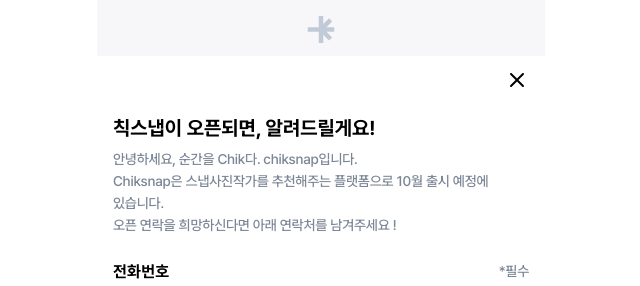
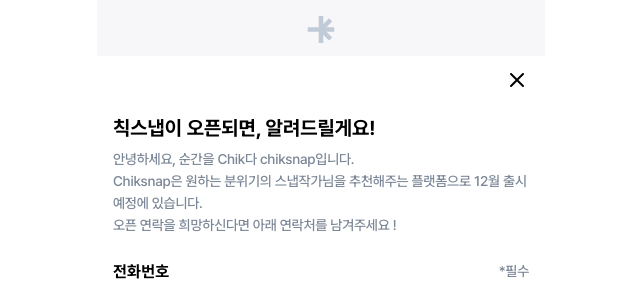
Before and after one commit to NeoSelf1/chiksnap-deployment, a Next.js app: page /request-notification in a window 1280 px wide. Shown: the top 286 px of the page, without its empty margins (319-959 px from the left). Built offline with nearby package versions, Linux system fonts and the light colour scheme; what recoil-persist would draw is missing.

Commit message:
refactor: UX 라이팅 수정 (#14)

```diff
--- a/src/app/page.tsx
+++ b/src/app/page.tsx
@@ -60,7 +60,7 @@
             </h1>
 
             <p className="body-2 text-white mb-[3.25rem]">
-              나만을 위한, 내가 원하는 스타일에 맞는
+              내가 원하는 스타일에 맞는
               <br />
               작가를 칙스냅에서 찾아보세요
             </p>
--- a/src/app/photographer/page.tsx
+++ b/src/app/photographer/page.tsx
@@ -95,9 +95,8 @@
       </div>
 
       <h3 className="mt-2 mb-6 text-gray-500 body-3 tracking-wide">
-        아래 작가분들은 여러분의 선택을 기반으로 칙스냅에서 추천드리는
-        작가님이에요. 작가분들의 더 많은 작업물을 보고싶다면 인스타그램 아이콘을
-        클릭해보세요.
+        여러분이 선택한 사진과 유사한 분위기의 사진을 찍는 작가님이에요.
+        작가분들의 더 많은 사진을 보고 싶다면 인스타그램 아이콘을 클릭해보세요
       </h3>
 
       <div className="flex flex-col gap-[0.62rem]">
--- a/src/app/request-notification/page.tsx
+++ b/src/app/request-notification/page.tsx
@@ -55,9 +55,8 @@
       </div>
       <h2 className="mt-2 title-1">칙스냅이 오픈되면, 알려드릴게요!</h2>
       <h3 className="mt-1 mb-6 text-gray-500 whitespace-pre-line body-3">
-        {`안녕하세요, 순간을 Chik다. chiksnap입니다.
-Chiksnap은 스냅사진작가를 추천해주는 플랫폼으로 10월 출시 예정에
-있습니다.
+        {`안녕하세요, 순간을 Chik다 chiksnap입니다.
+Chiksnap은 원하는 분위기의 스냅작가님을 추천해주는 플랫폼으로 12월 출시 예정에 있습니다.
 오픈 연락을 희망하신다면 아래 연락처를 남겨주세요 !`}
       </h3>
       <div className="flex flex-col gap-[0.5rem]">
```
